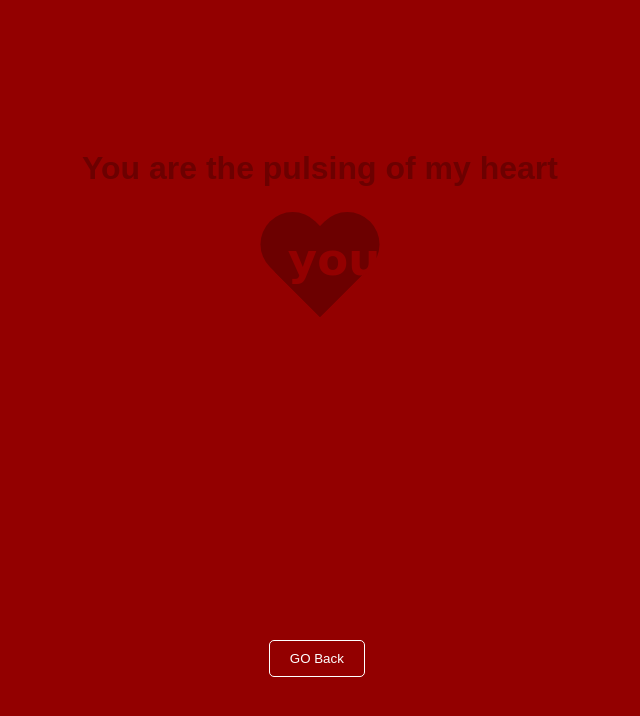
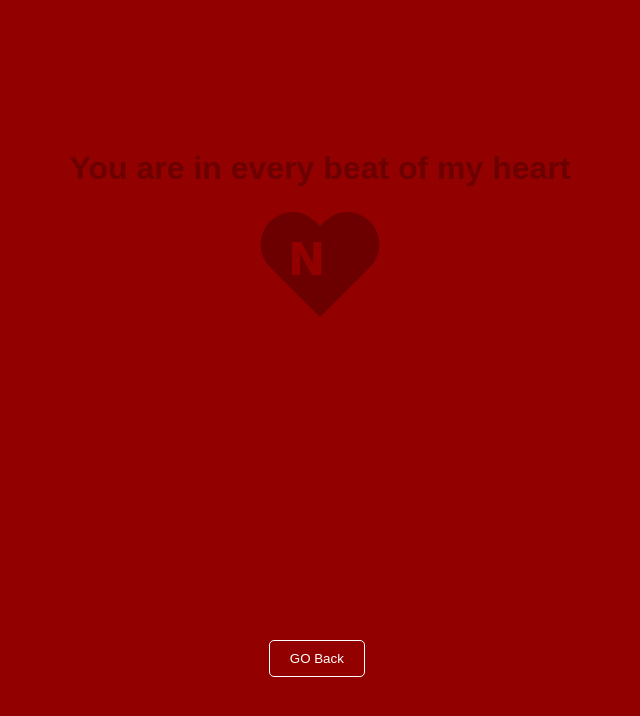
Before and after one commit to Gacky1/New-year-wish, a plain HTML site: page heart.html in a window 1280 px wide. Shown: the whole page, without its empty margins (320-960 px from the left). Drawn offline with Linux system fonts and the light colour scheme.

Commit message:
Update heart.html

```diff
--- a/heart.html
+++ b/heart.html
@@ -3,13 +3,13 @@
   <head>
     <meta charset="UTF-8" />
     <meta name="viewport" content="width=device-width, initial-scale=1.0" />
-    <title>untoldcoding</title>
+    <title>New year</title>
     <link rel="stylesheet" href="css/heart.css" />
   </head>
   <body>
-    <h1 class="main-quote">You are the pulsing of my heart</h1>
+    <h1 class="main-quote">You are in every beat of my heart</h1>
     <div class="heart" id="heart">
-      <span>you</span>
+      <span>N</span>
     </div>
 
     <button><a href="index.html">GO Back</a></button>
```
